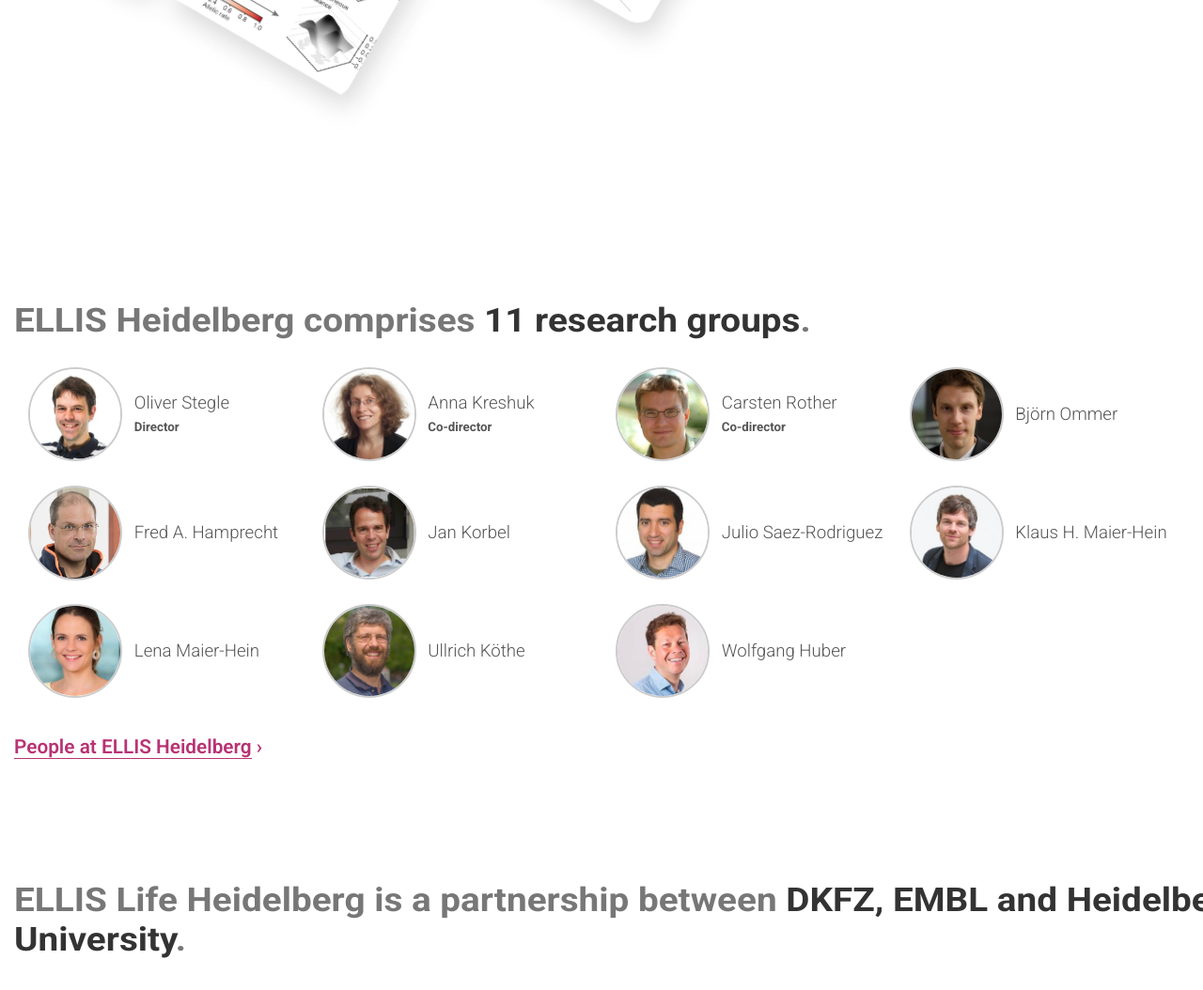
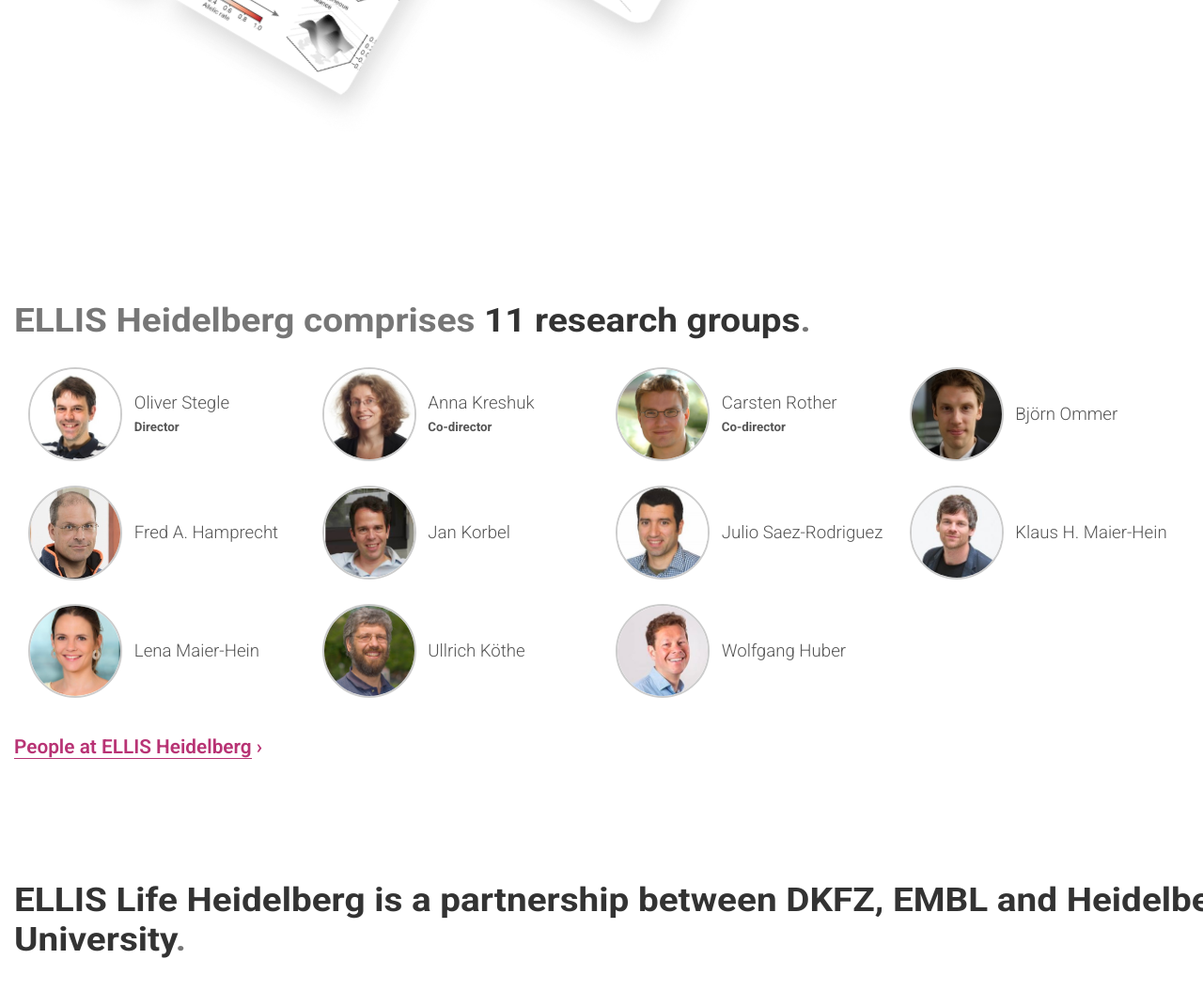
Before and after one commit to n-govindarajan/ellis-life-hd.github.io, a Jekyll site: the page built from pages/0-home.md, in a window 1280 px wide, cut to the strip 1691-2745 px from the top of the page. Shown: the whole strip at 94% size. Built offline with Jekyll 4.4.1, drawn with Linux system fonts in a browser that asks for light colours.

Commit message:
make statment black

```diff
--- a/_includes/brand-institutes.html
+++ b/_includes/brand-institutes.html
@@ -1,5 +1,5 @@
 <div class="container brand-institutes brand decorate-link">
-    <p class="lead">ELLIS Life Heidelberg is a partnership between <strong>DKFZ, EMBL and Heidelberg University</strong>.</p>
+    <p class="lead"><strong>ELLIS Life Heidelberg is a partnership between DKFZ, EMBL and Heidelberg University</strong>.</p>
     <div class="container-fluid">
         <ul class="row">
             <li class="col-lg-4 col-sm-12 dkfz">
```
